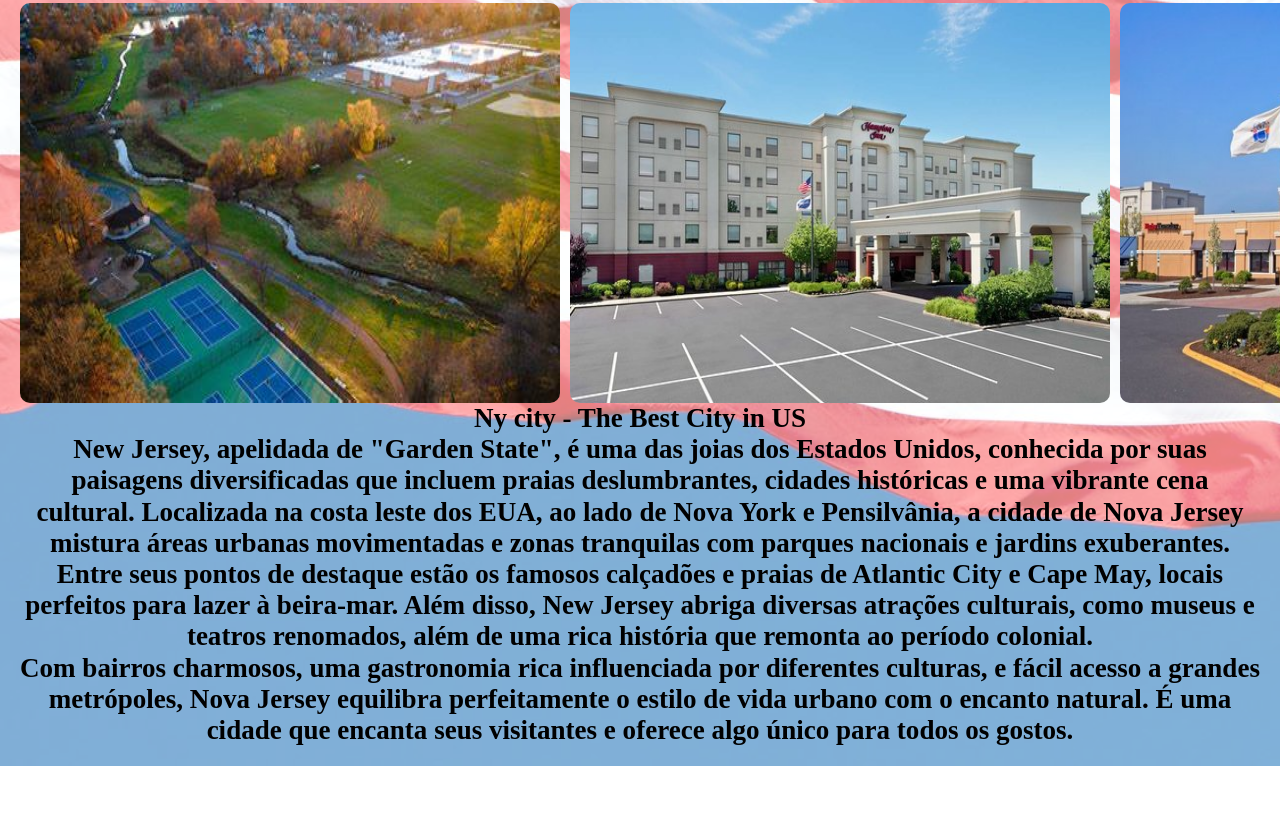
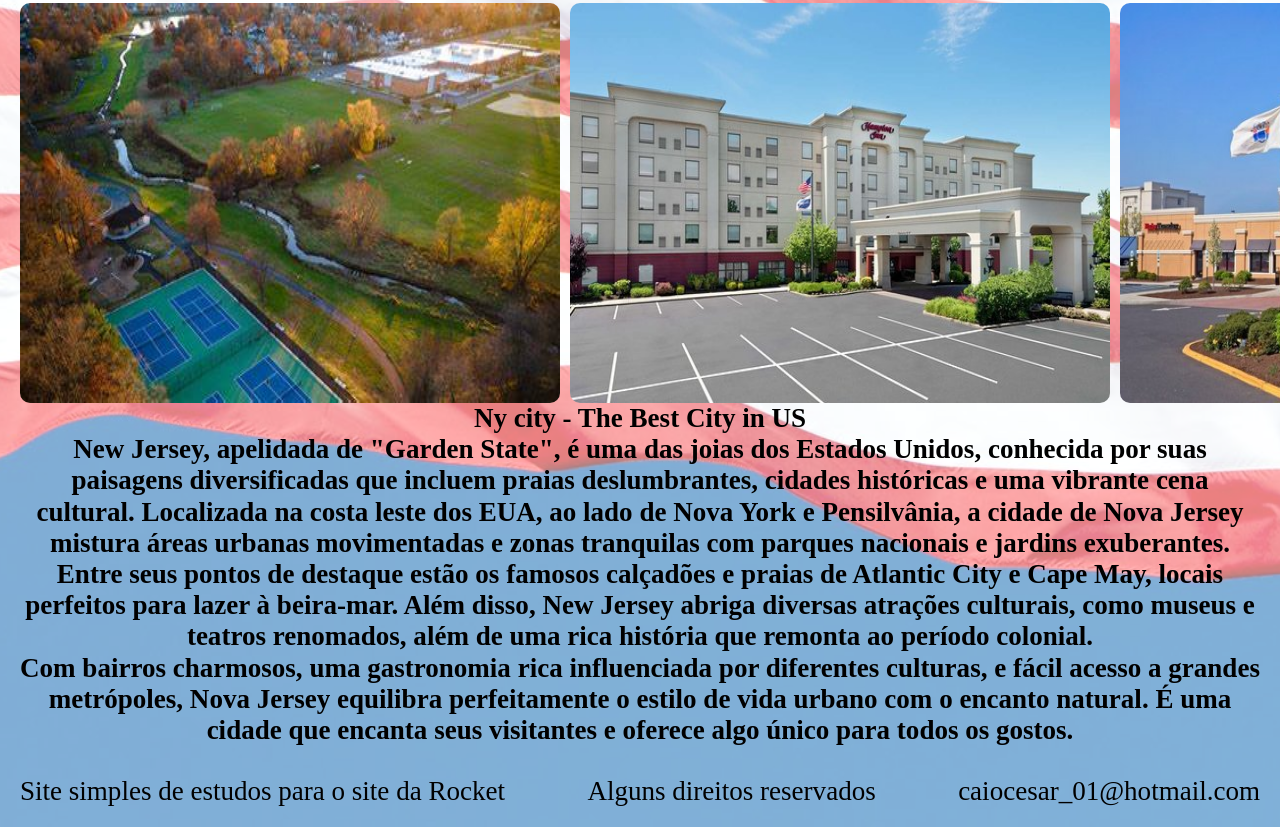
Before and after one commit to caiodelbonne/ny, a plain HTML site: page index.html in a window 1280 px wide. Shown: the part 896-1723 px from the top of the page. Before the commit the page ends 1662 px from the top, so only its background shows below. Drawn offline with Linux system fonts and the light colour scheme.

```diff
--- a/index.html
+++ b/index.html
@@ -50,6 +50,12 @@
         </p>
 
     </div>
+
+    <footer>
+        <p>Site simples de estudos para o site da Rocket</p>
+        <p>Alguns direitos reservados</p>
+        <p>caiocesar_01@hotmail.com</p>
+    </footer>
 </body>
 
 </html>
```
